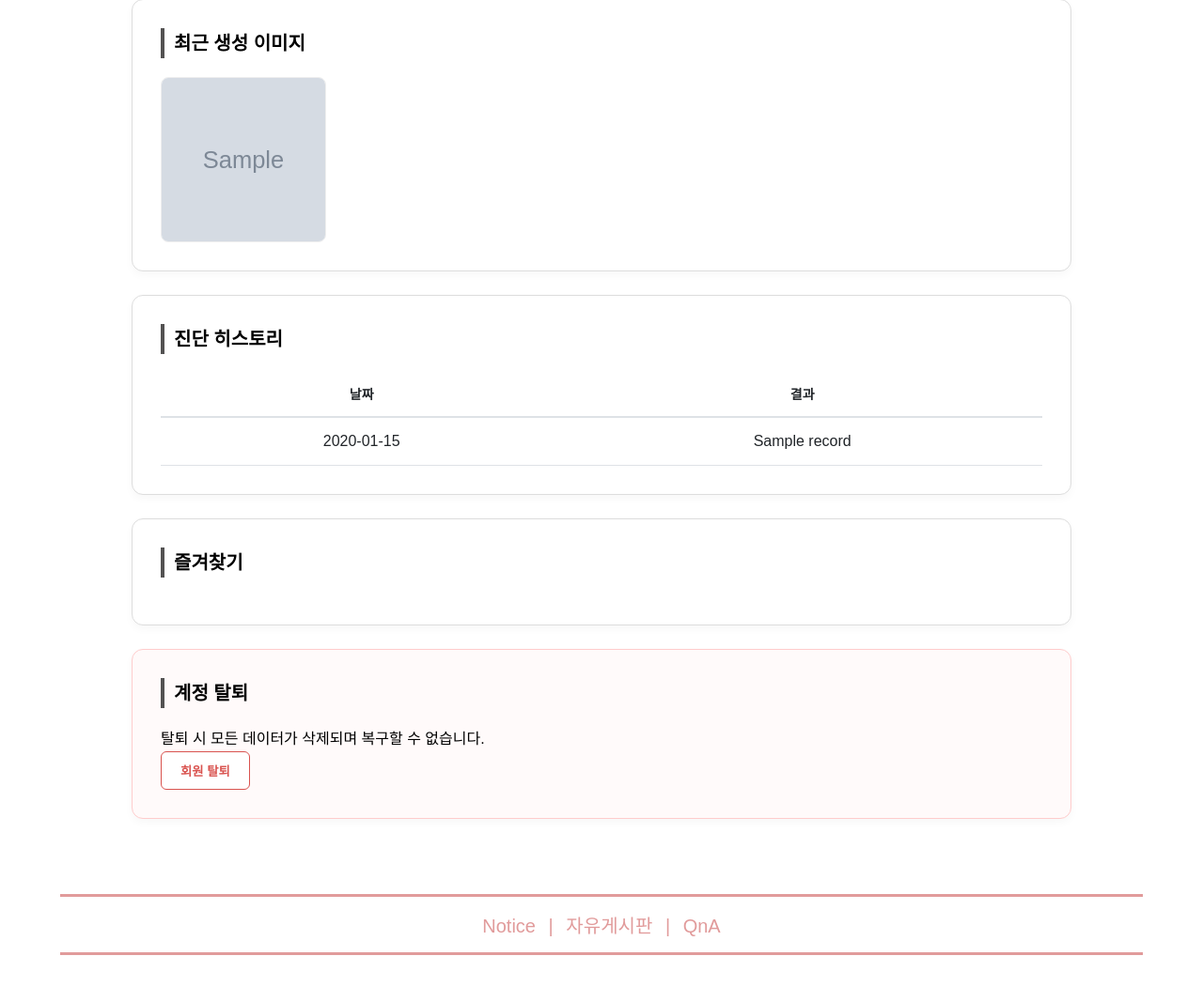
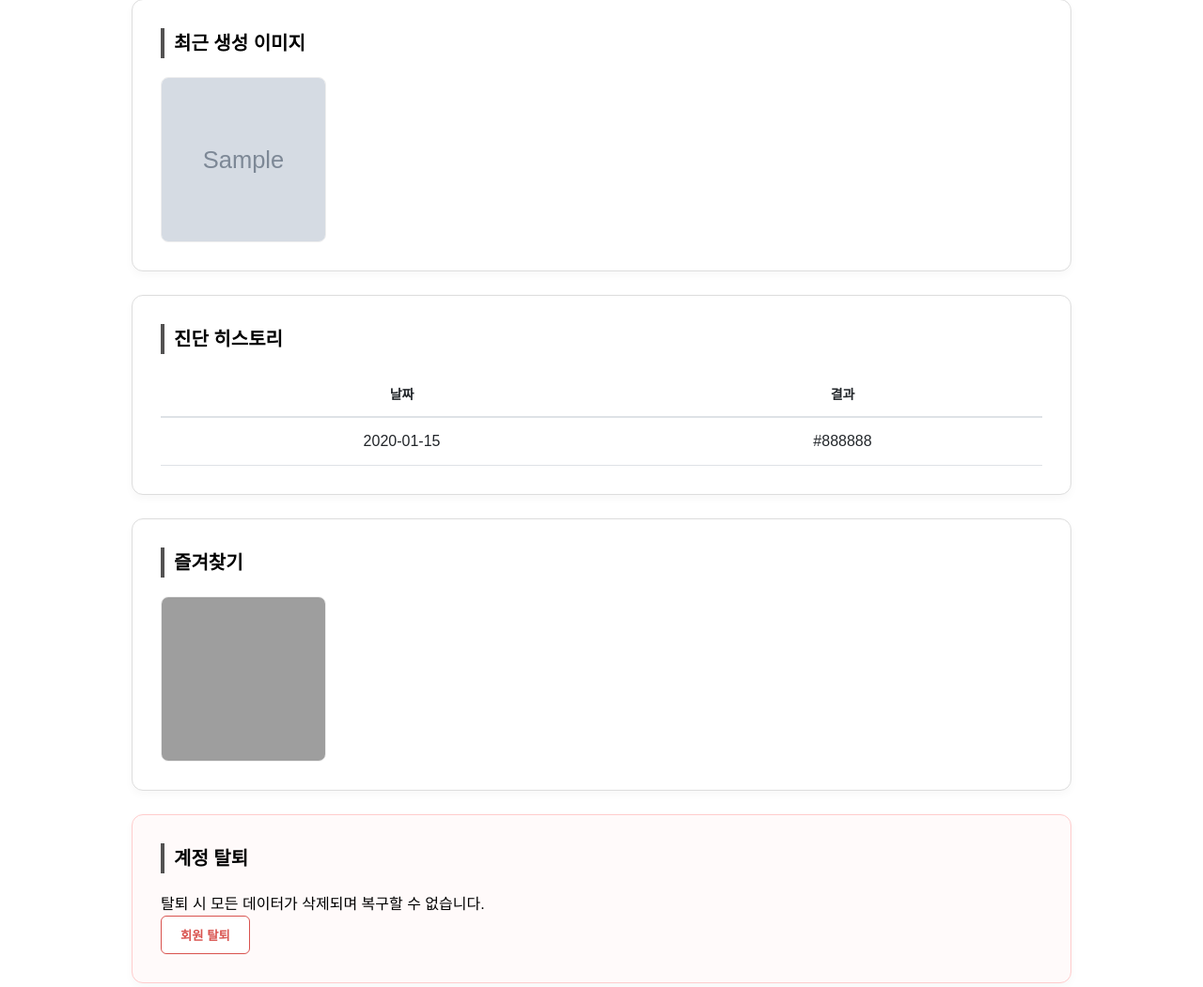
Before and after one commit to ANswer14/PaletteMe, a Django app: template accounts/templates/accounts/mypage.html in a window 1280 px wide. Shown: the part 1726-2777 px from the top of the page at 94% size. Run offline with Django 5.2, Linux system fonts and the light colour scheme; a user stored in the database is signed in; tables that the repository leaves empty hold one stand-in row (values such as "Sample post"); the template is opened without the code that fills it: values that come from a table or form of the project are taken from there, most other values are stand-ins (such as "Sample title", 1, 10 or a date in 2020); grey boxes marked "Sample" are stand-in pictures; some libraries are stand-ins or nearby versions; grey boxes are pictures that could not be loaded.

Commit message:
FEAT: 마이페이지 즐겨찾기, 최근 이미지, 진단 결과 전적 구현

```diff
--- a/accounts/templates/accounts/mypage.html
+++ b/accounts/templates/accounts/mypage.html
@@ -120,8 +120,8 @@
     <section class="card">
         <h3>최근 생성 이미지</h3>
         <div id="recentImages" class="image-box">
-            {% for image in recent_images %}
-            <img src="{{ image.file.url }}" alt="생성 이미지">
+            {% for image in images %}
+            <img src="{{ image }}" alt="생성 이미지">
             {% empty %}
                 <p class="empty-msg">최근 생성한 이미지가 없습니다.</p>
             {% endfor %}
@@ -138,10 +138,10 @@
                 </tr>
             </thead>
             <tbody>
-                {% for record in diagnosis_history %}
+                {% for record in histories %}
                 <tr>
-                    <td>{{ record.created_at|date:"Y-m-d" }}</td>
-                    <td>{{ record.result_name }}</td>
+                    <td>{{ record.date|date:"Y-m-d" }}</td>
+                    <td>{{ record.color_type }}</td>
                 </tr>
                 {% empty %}
                 <tr>
@@ -151,10 +151,14 @@
             </tbody>
         </table>
     </section>
-
     <section class="card">
         <h3>즐겨찾기</h3>
-        <div id="favoriteImages" class="image-box"></div>
+
+        <div id="favoriteImages" class="image-box">
+            {% for favorite in favorites %}
+                <img src="{{ favorite }}" alt="">
+            {% endfor %}
+        </div>
     </section>
 
     <!-- 탈퇴 -->
```
Also changed, not shown: accounts/views.py (+18 -2 lines), personalColors/migrations/0006_alter_recentimages_result_image.py (added).
